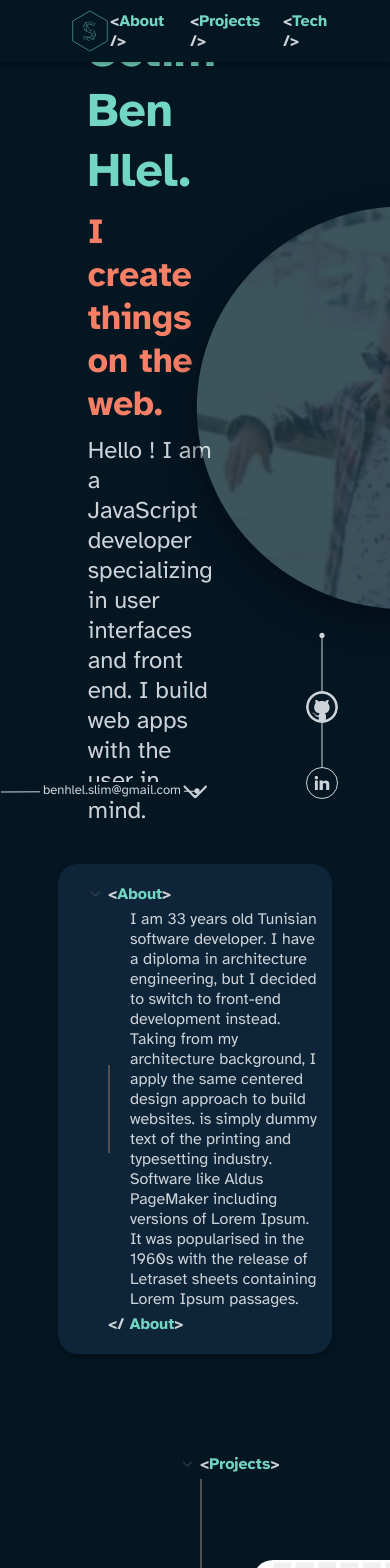
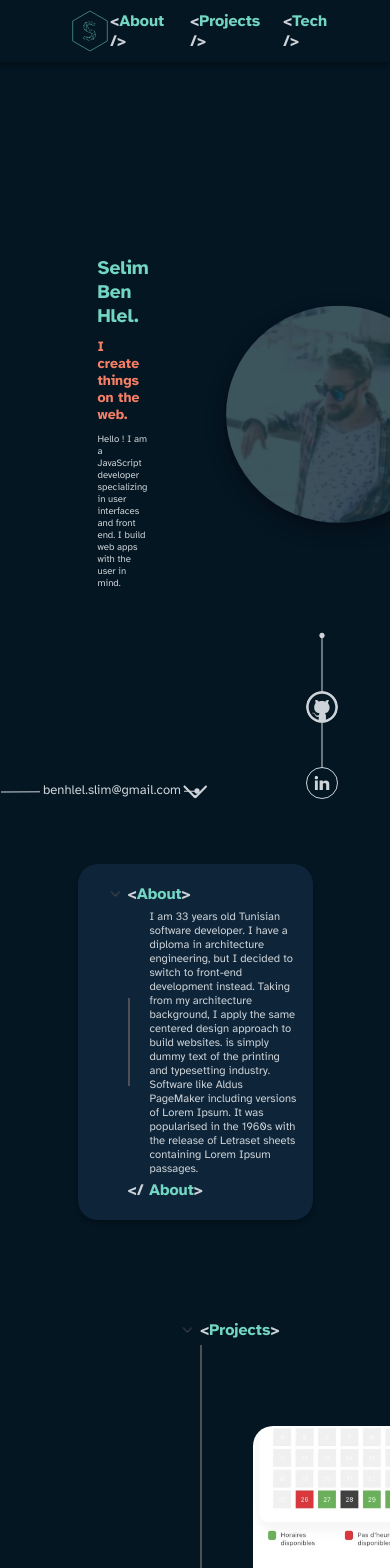
Before and after one commit to benhlel0slim/Portfolio, a Next.js app: page / in a window 390 px wide. Shown: the top 1568 px of the page. Built offline with nearby package versions, Linux system fonts and the light colour scheme.

Commit message:
feat:  start responsiveness

```diff
--- a/src/components/about/about.module.scss
+++ b/src/components/about/about.module.scss
@@ -86,3 +86,12 @@
     transform: rotate(90deg);
   }
 }
+
+@media (max-width: 1024px) {
+  .text {
+    font-size: 70%;
+  }
+  .container {
+    width: 50%;
+  }
+}
--- a/src/components/homePage/landing.module.scss
+++ b/src/components/homePage/landing.module.scss
@@ -68,3 +68,14 @@
     bottom: 14px;
   }
 }
+@media (max-width: 1024px) {
+  .inner {
+    width: 50%;
+  }
+  .img {
+    scale: 0.7;
+  }
+  .bio {
+    font-size: 80%;
+  }
+}
```
